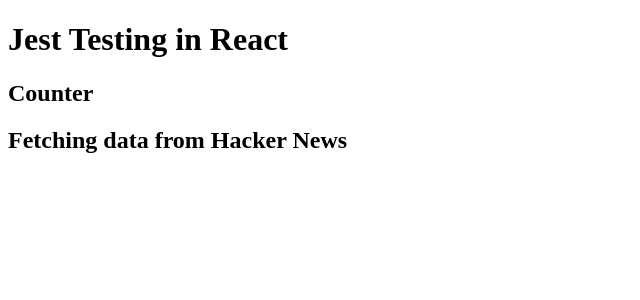
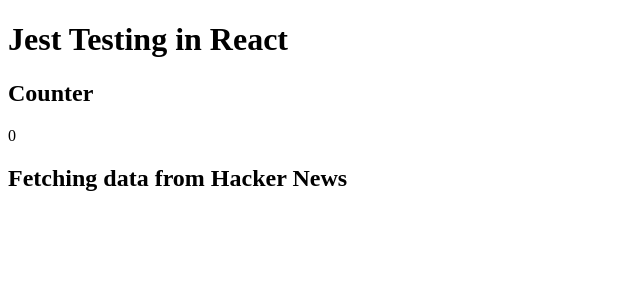
Before and after one commit to krystek77/example-react-app-with-jest-testing, a React (Create React App) app: page / in a window 1280 px wide. Shown: the top 300 px of the page, without its empty margins (0-640 px from the left). Built offline with nearby package versions, Linux system fonts and the light colour scheme.

Commit message:
add Counter to App

```diff
--- a/src/App.js
+++ b/src/App.js
@@ -1,4 +1,5 @@
 import React from 'react';
+import Counter from './Counter';
 import axios from 'axios';
 
 const URL_API = 'http://hn.algolia.com/api/v1/search';
@@ -8,6 +9,7 @@
     <div className='App'>
       <h1>Jest Testing in React</h1>
       <h2>Counter</h2>
+      <Counter count={0} />
       <h2>Fetching data from Hacker News</h2>
     </div>
   );
```
